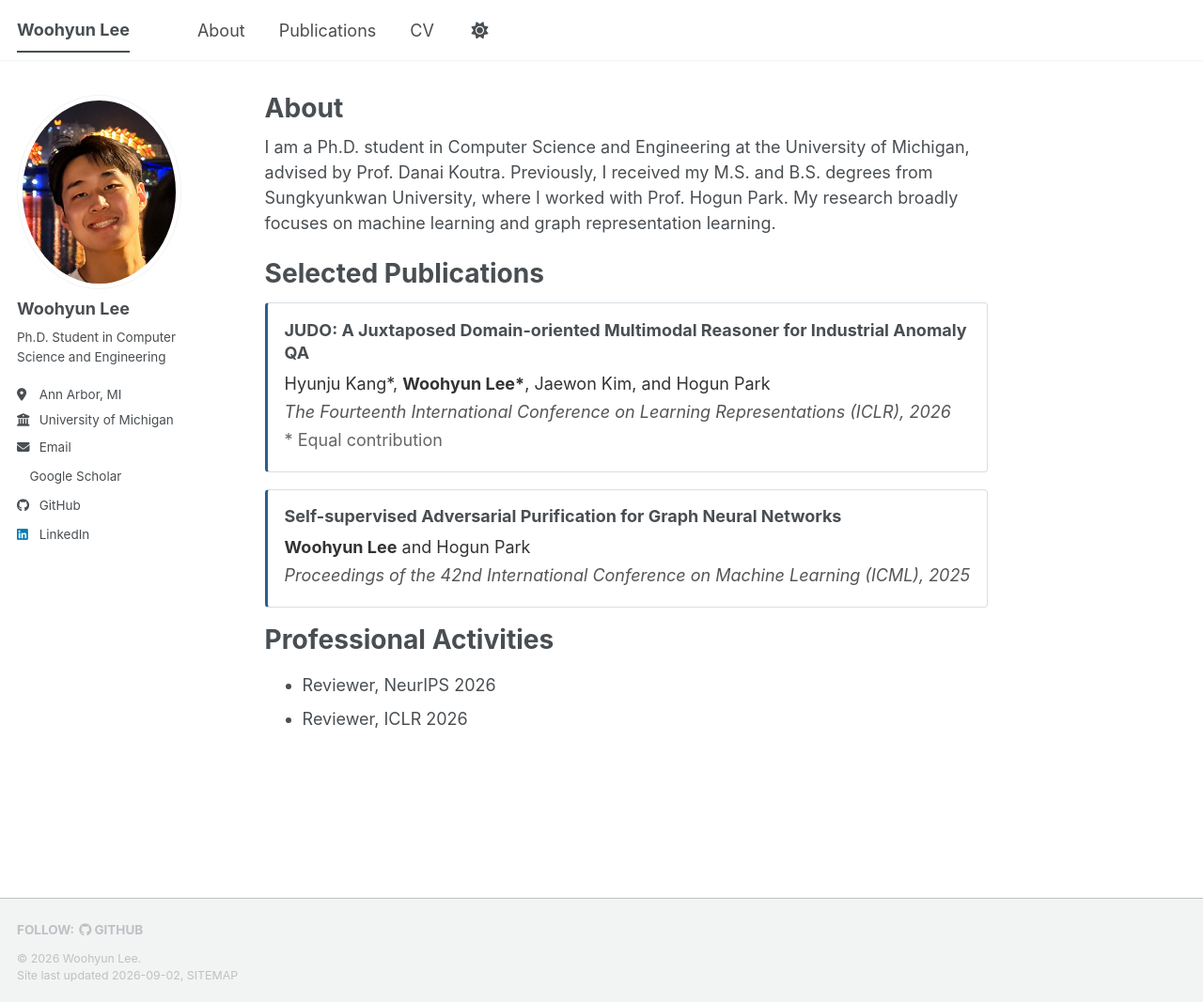
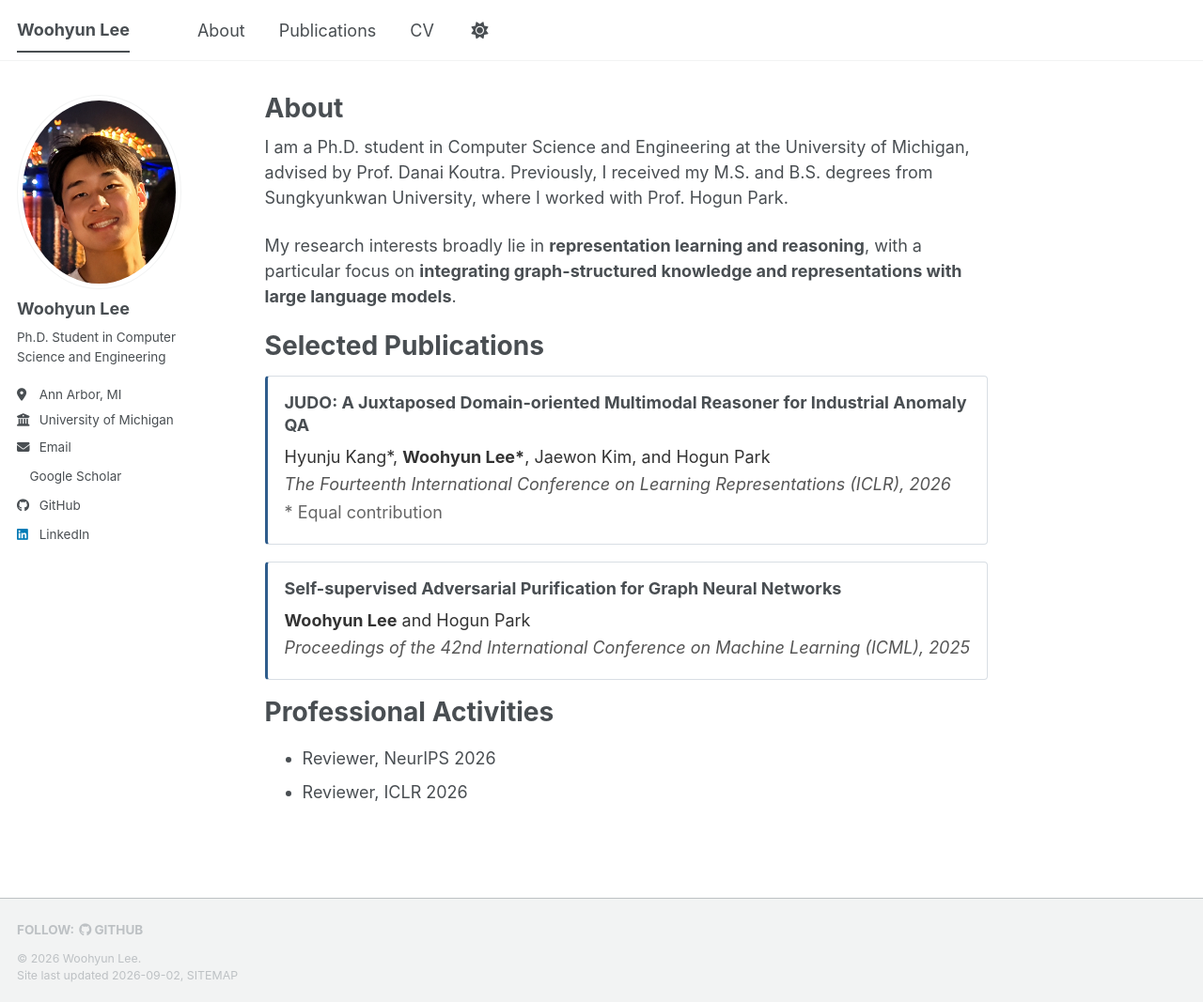
Before and after one commit to woodavid31/woodavid31.github.io, a Jekyll site: the page built from _pages/about.md, in a window 1280 px wide and 1067 px high. Shown: the whole window at 94% size. Built offline with Jekyll 4.4.1, drawn with Linux system fonts in a browser that asks for light colours; a style sheet for code colours, icons or effects is not loaded.

Commit message:
Update research interests

```diff
--- a/_pages/about.md
+++ b/_pages/about.md
@@ -7,7 +7,9 @@ redirect_from:
   - /about.html
 ---
 
-I am a Ph.D. student in Computer Science and Engineering at the University of Michigan, advised by Prof. Danai Koutra. Previously, I received my M.S. and B.S. degrees from Sungkyunkwan University, where I worked with Prof. Hogun Park. My research broadly focuses on machine learning and graph representation learning.
+I am a Ph.D. student in Computer Science and Engineering at the University of Michigan, advised by Prof. Danai Koutra. Previously, I received my M.S. and B.S. degrees from Sungkyunkwan University, where I worked with Prof. Hogun Park.
+
+My research interests broadly lie in **representation learning and reasoning**, with a particular focus on **integrating graph-structured knowledge and representations with large language models**.
 
 Selected Publications
 ======
```
